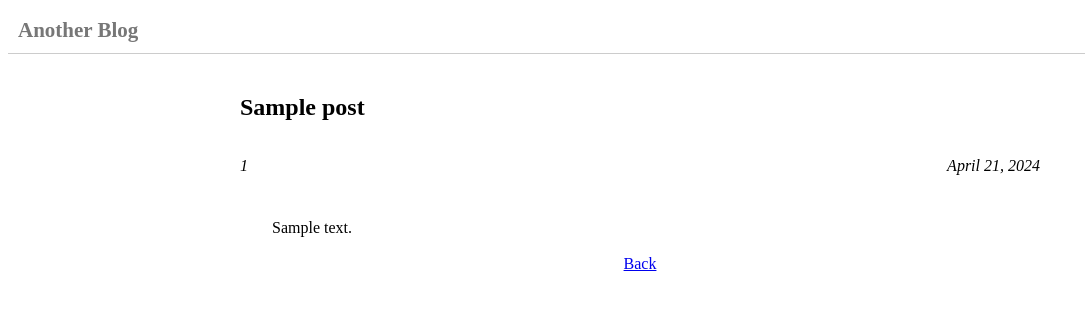
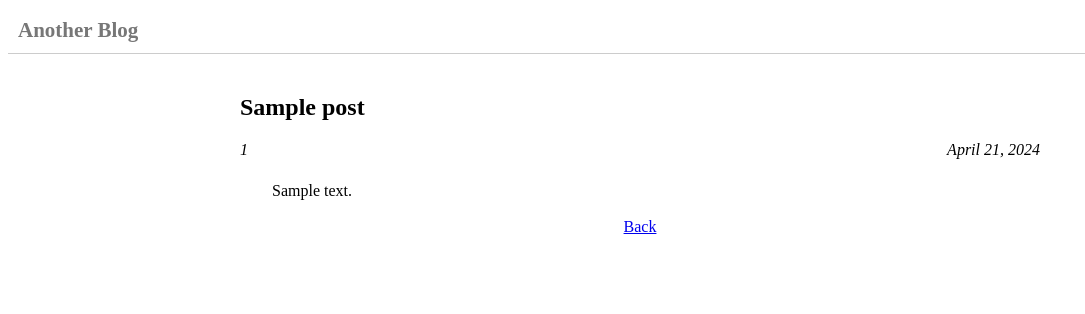
Before and after one commit to gillespie-alex/Another-Blog, a Flask app: page /post/1 in a window 1280 px wide. Shown: the top 314 px of the page, without its empty margins (0-1085 px from the left). Run offline with Flask 3, Linux system fonts and the light colour scheme; tables that the repository leaves empty hold one stand-in row (values such as "Sample post").

Commit message:
Add author date to the blog post

```diff
--- a/static/blog.css
+++ b/static/blog.css
@@ -1,3 +1,16 @@
+.site-header {
+    text-align: left;
+    padding: 10px; /* Adjust padding as needed */
+    border-bottom: 1px solid #ccc; /* Solid black border */
+}
+
+/* Ensure the h1 inside the header doesn't have default margins that push your layout around */
+.site-header h1 {
+    margin: 0;
+    font-size: 21px; /* Adjust font size as needed */
+    color: #777
+}
+
 .blog-post {
     text-align: center;
     max-width: 800px; /* Adjust based on your preference */
@@ -11,27 +24,9 @@
     text-align: left;
 }
 
-/* .post-author {
-    text-align: left;
-    font-style: italic;
-    margin-bottom: 10px;
-} */
-
 .post-content {
     text-align: justify;
-}
-
-.site-header {
-    text-align: left;
-    padding: 10px; /* Adjust padding as needed */
-    border-bottom: 1px solid #ccc; /* Solid black border */
-}
-
-/* Ensure the h1 inside the header doesn't have default margins that push your layout around */
-.site-header h1 {
-    margin: 0;
-    font-size: 21px; /* Adjust font size as needed */
-    color: #777
+    margin-top: 0px;
 }
 
 /* Puts the Author and the Date on the same line, but author left aligned and date right aligned */
@@ -40,8 +35,8 @@
     justify-content: space-between; /* This spreads out the children to either end */
     align-items: center; /* This vertically centers the items if their sizes differ */
 
+    margin-bottom: 5px;
     font-style: italic;
-    margin-bottom: 10px;
 }
 
 .author, .date {
--- a/templates/post.html
+++ b/templates/post.html
@@ -19,7 +19,7 @@
   <div class="blog-post">
     <h2 class="post-title">{{ post.title }}</h2>
     <div class="author-date-container">
-        <p class="post-author">{{ post.author }}</p>
+        <p class="author">{{ post.author }}</p>
         <p class="date">April 21, 2024</p>
     </div>
     <div class="post-content" style="white-space: pre-wrap;">
```
